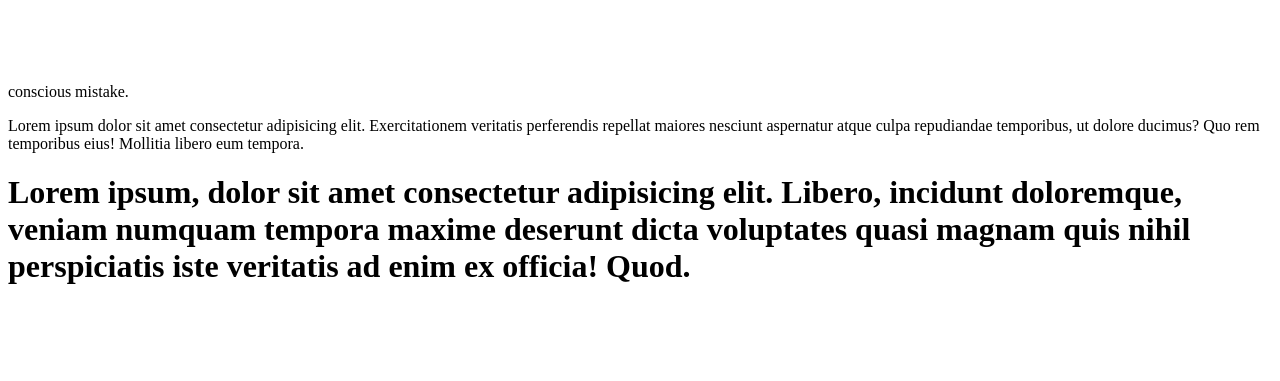
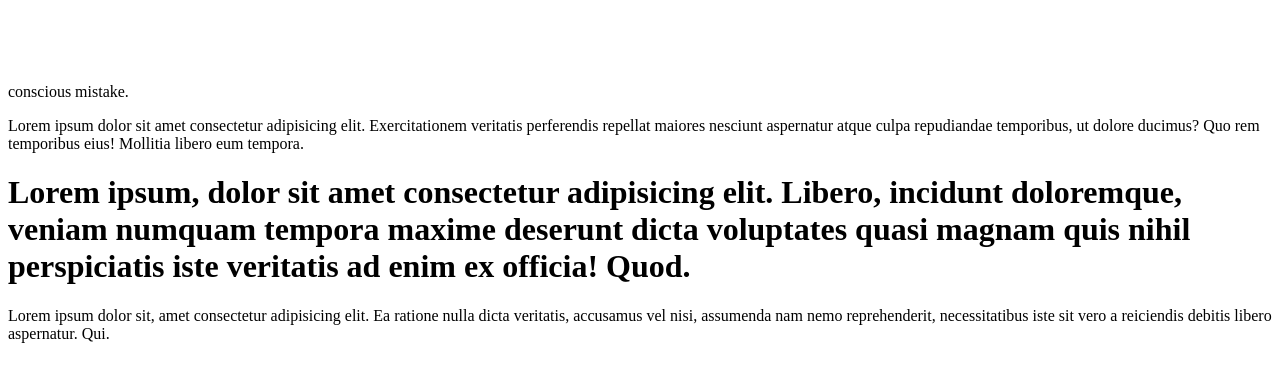
Before and after one commit to markmusonye15/cactus, a plain HTML site: page index.html in a window 1280 px wide. Shown: the part 119-500 px from the top of the page. Drawn offline with Linux system fonts and the light colour scheme.

Commit message:
3rd mistake

```diff
--- a/index.html
+++ b/index.html
@@ -27,6 +27,8 @@
       magnam quis nihil perspiciatis iste veritatis ad enim ex officia! Quod.
     </h1>
 
+    <p>Lorem ipsum dolor sit, amet consectetur adipisicing elit. Ea ratione nulla dicta veritatis, accusamus vel nisi, assumenda nam nemo reprehenderit, necessitatibus iste sit vero a reiciendis debitis libero aspernatur. Qui.</p>
+
     <script src="./js/index.js"></script>
   </body>
 </html>
```
